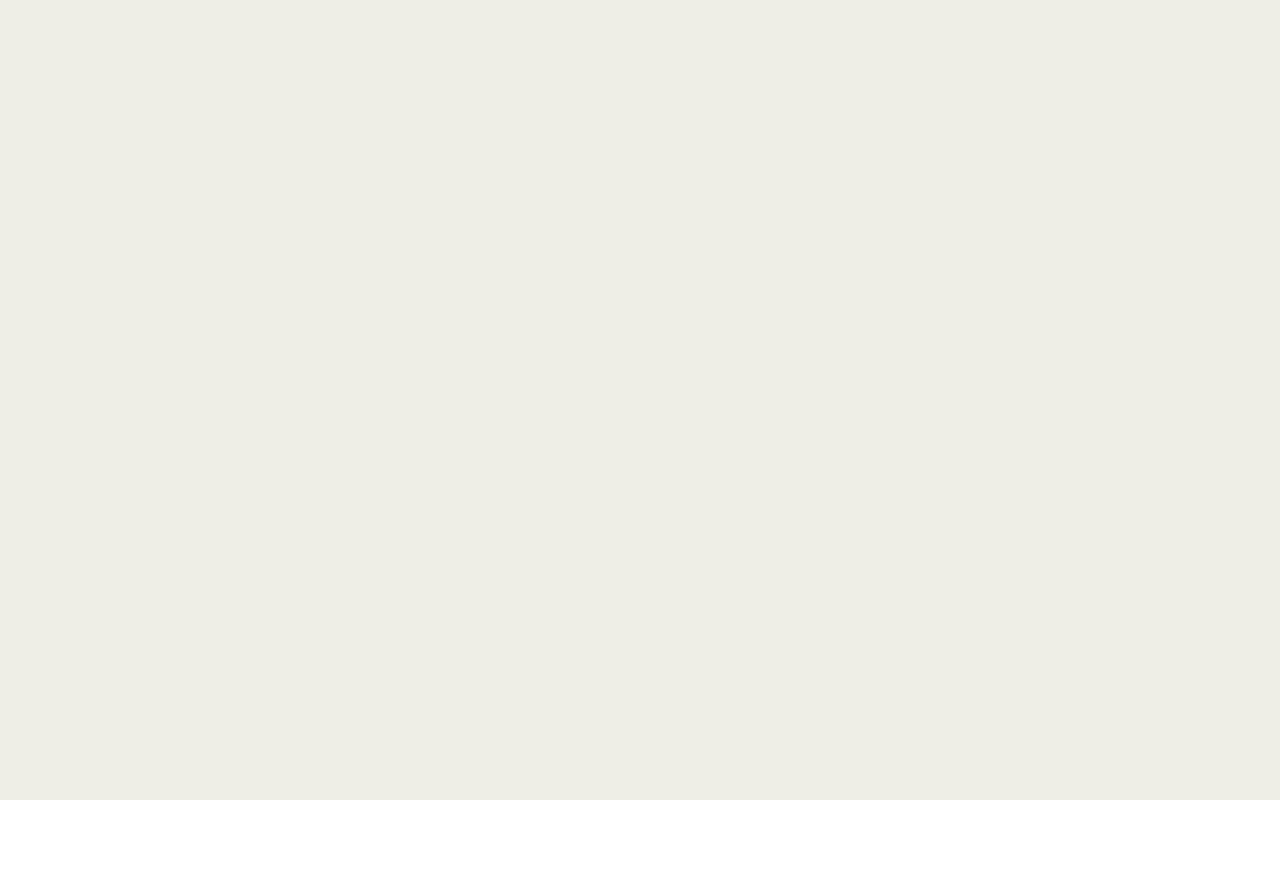
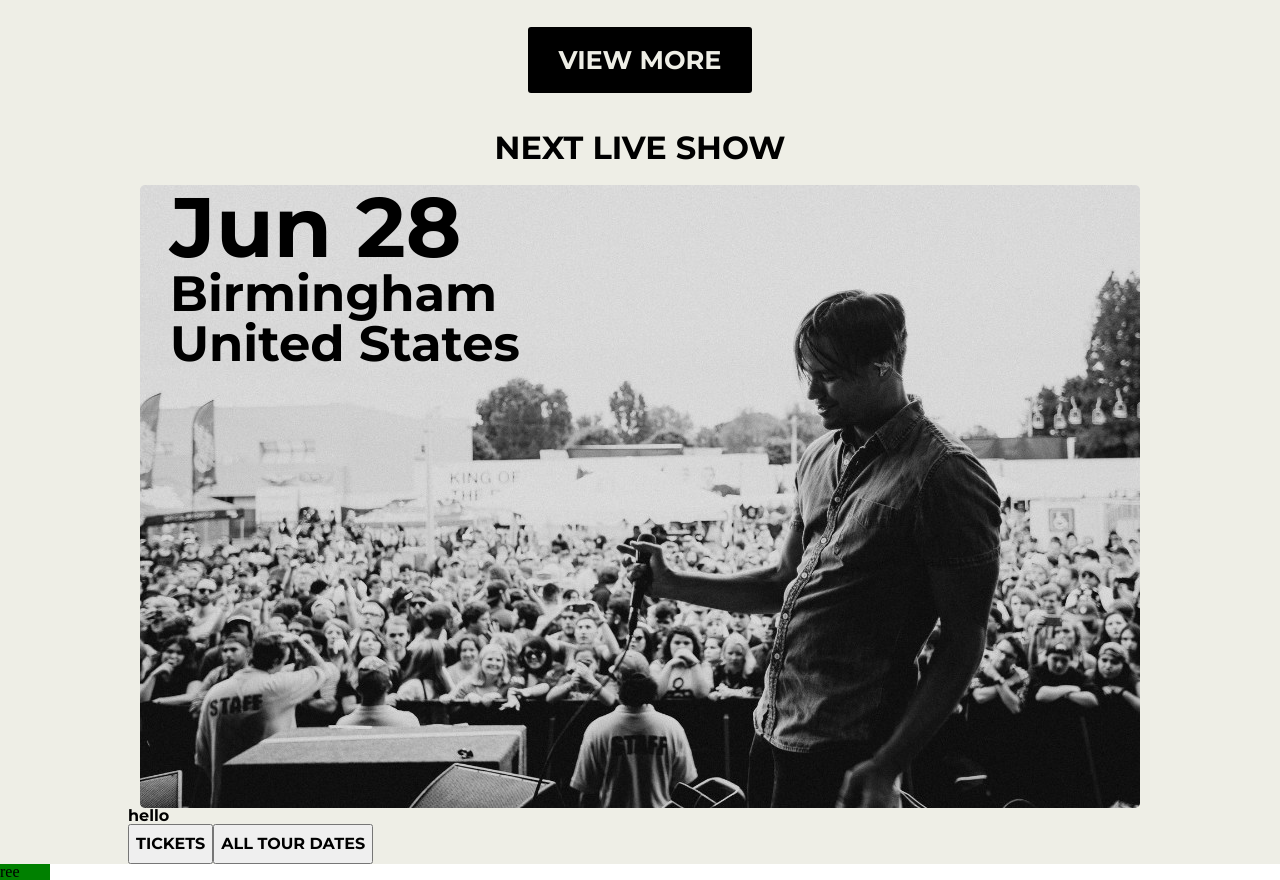
Before and after one commit to SPDUK/dgd, a React app: page / in a window 1280 px wide. Shown: the part 1500-2380 px from the top of the page. Before the commit the page ends 2300 px from the top, so only its background shows below. Built offline with nearby package versions, Linux system fonts and the light colour scheme.

Commit message:
changed date to transform from top not bottom to avoid problems in browsers

```diff
--- a/src/components/landing/Landing.jsx
+++ b/src/components/landing/Landing.jsx
@@ -22,9 +22,9 @@ class Landing extends Component {
           <h2 className="landing-info-date">JUNE 8TH 2018</h2>
         </div>
         <div className="mobile-block" />
-        {/* <LandingVideos /> */}
-        {/* <NextTour /> */}
-        {/* <SocialLinks /> */}
+        <LandingVideos />
+        <NextTour />
+        <SocialLinks />
       </div>
     );
   }
--- a/src/components/landing/nexttour/NextTour.jsx
+++ b/src/components/landing/nexttour/NextTour.jsx
@@ -9,7 +9,7 @@ class NextTour extends Component {
   render() {
     return (
       <div className="nexttour">
-        {/* <div className="nexttour-title">
+        <div className="nexttour-title">
           <h1>NEXT LIVE SHOW</h1>
         </div>
         <div className="nexttour-date">
@@ -24,7 +24,7 @@ class NextTour extends Component {
         <div className="nexttour-buttons">
           <button> TICKETS</button>
           <button> ALL TOUR DATES</button>
-        </div> */}
+        </div>
       </div>
     );
   }
--- a/src/components/landing/nexttour/nexttour.scss
+++ b/src/components/landing/nexttour/nexttour.scss
@@ -47,30 +47,29 @@
   // align to center to keep in the same position when resizing the browser
   // transform to position in the top left of the image
   &-date {
-    text-align: center;
+    text-align:left;
     position: relative;
     z-index: 2;
-    width: 60px;
-    // max-width: 200px;
-    transform: translate(-70px, 65px);
+    @include absolutecenter(x);
+    transform: translate(-120px, 0px);
     @media screen and (min-width: 400px) {
-      transform: translate(-110px,85px);
+      transform: translate(-170px,0px);
       font-size: 1.3em;
     }
     @media screen and (min-width: 600px) {
-      transform: translate(-150px,100px);
+      transform: translate(-220px,0px);
       font-size: 1.6em;
     }
     @include breakpoint(sm) {
-      transform: translate(-0px,-0px);
+      transform: translate(-270px,-0px);
       font-size: 1.9em;
     }
     @include breakpoint(md) {
-      transform: translate(-0px,-0px);
+      transform: translate(-370px,-0px);
       font-size: 2.4em;
     }
     @include breakpoint(lg) {
-      transform: translate(-0px,-0px);
+      transform: translate(-470px,-0px);
       font-size: 3.1em;
     }
     &-day {
```
Also changed, not shown: src/components/landing/nexttour/nexttour.css.
